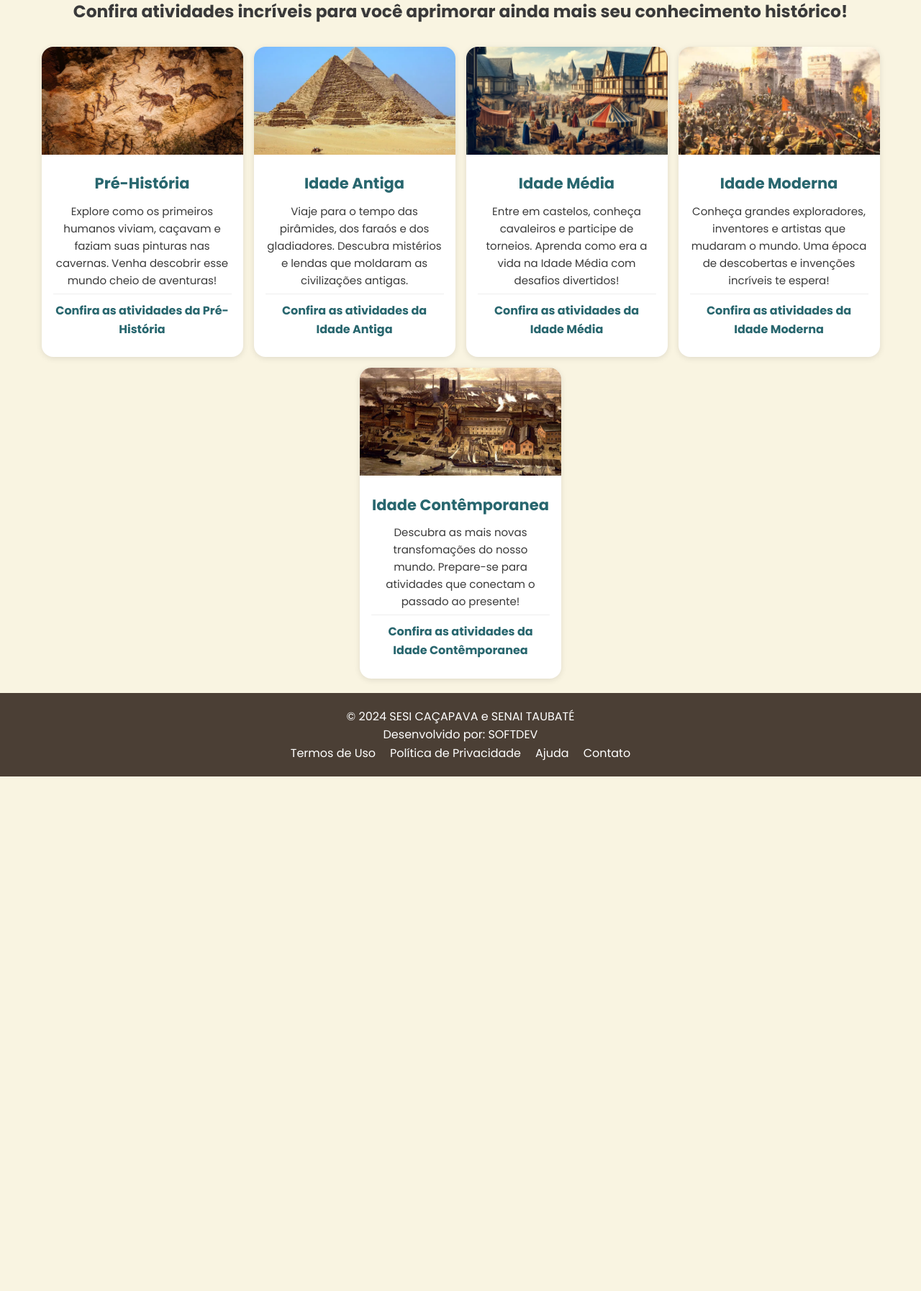
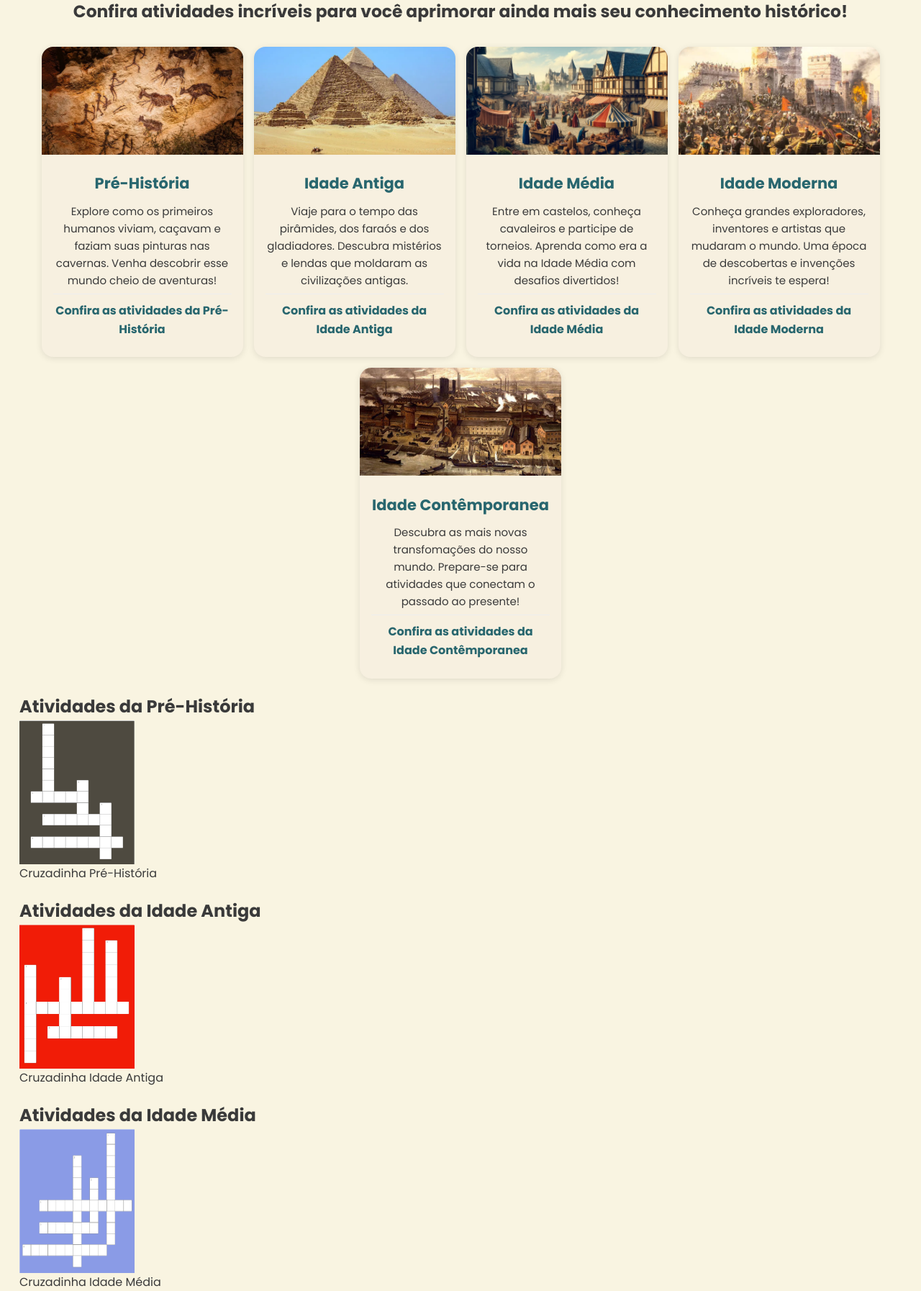
Before and after one commit to kbf0k/SENAI-HISTORIA, a PHP site: page /html/atividades.html in a window 1280 px wide. Shown: the part 225-2019 px from the top of the page at 72% size. Before the commit the page ends 1304 px from the top, so only its background shows below. Run offline with PHP 8.4, Linux system fonts and the light colour scheme.

Commit message:
avanco att

```diff
--- a/css/atividades.css
+++ b/css/atividades.css
@@ -129,8 +129,8 @@ article {
     flex: 1 1 300px;
     max-width: 280px;
     border-radius: 16px;
-    background: #fff;
-    box-shadow: 0 2px 8px rgba(0, 0, 0, 0.1);
+    background: rgb(247, 240, 224);
+    box-shadow: 0 2px 10px rgba(0, 0, 0, 0.1);
     overflow: hidden;
     transition: box-shadow 0.3s;
     display: flex;
@@ -192,13 +192,49 @@ article p {
     font-weight: bold;
     text-align: center;
     padding: 10px 0;
-    border-top: 1px solid #eee; /* Linha para separar o texto do botão */
+    border-top: 1px solid #eee;
 }
 
 .read-more:hover {
     color: #d4af37;
 }
+.atividades-pdf{
+    display: flex;
+    flex-direction: column;
+    margin-left: 27px;
+    margin-bottom: 20px;
+}
+#opcoes {
+    display: none; /* Oculta as opções inicialmente */
+    margin-top: 20px;
+}
 
+.atividades-pdf button, .atividades-pdf a {
+    padding: 10px 15px;
+    margin: 5px;
+    border: none;
+    background-color: #007BFF;
+    color: white;
+    cursor: pointer;
+    text-decoration: none;
+    border-radius: 5px;
+}
+legend{
+    align-items:center ;
+}
+.atividades-pdf button:hover, .atividades-pdf button a:hover {
+    background-color: #0056b3;
+}
+#pre-historia{
+    margin-top: 20px;
+}
+#idade-contemporanea img{
+    height: 130px;
+}
+.atividades-pdf img{
+    width: 160px;
+    height: 200px;
+}
 footer {
     background-color: #4b3f35;
     color: white;
--- a/html/atividades.html
+++ b/html/atividades.html
@@ -9,6 +9,7 @@
     <link rel="preconnect" href="https://fonts.gstatic.com" crossorigin>
     <link href="https://fonts.googleapis.com/css2?family=Poppins:wght@100;300;400;500;600;700&display=swap"
         rel="stylesheet">
+    <script src="../javascript/atividades.js"></script>
     <title>Atividades Complementares</title>
 </head>
 
@@ -54,7 +55,7 @@
                         <div class="article-body">
                             <h2>Pré-História</h2>
                             <p>Explore como os primeiros humanos viviam, caçavam e faziam suas pinturas nas cavernas. Venha descobrir esse mundo cheio de aventuras!</p>
-                            <a href="#" class="read-more"><span class="sr-only">Confira as atividades da Pré-História</span></a>
+                            <a href="#pre-historia" class="read-more"><span class="sr-only">Confira as atividades da Pré-História</span></a>
                         </div>
                     </div>
                 </article>
@@ -66,7 +67,7 @@
                         <div class="article-body">
                             <h2>Idade Antiga</h2>
                             <p>Viaje para o tempo das pirâmides, dos faraós e dos gladiadores. Descubra mistérios e lendas que moldaram as civilizações antigas.</p>
-                            <a href="#" class="read-more"><span class="sr-only">Confira as atividades da Idade Antiga</span></a>
+                            <a href="#idade-antiga" class="read-more"><span class="sr-only">Confira as atividades da Idade Antiga</span></a>
                         </div>
                     </div>
                 </article>
@@ -78,7 +79,7 @@
                         <div class="article-body">
                             <h2>Idade Média</h2>
                             <p>Entre em castelos, conheça cavaleiros e participe de torneios. Aprenda como era a vida na Idade Média com desafios divertidos!</p>
-                            <a href="#" class="read-more"><span class="sr-only">Confira as atividades da Idade Média</span></a>
+                            <a href="#idade-media" class="read-more"><span class="sr-only">Confira as atividades da Idade Média</span></a>
                         </div>
                     </div>
                 </article>
@@ -90,7 +91,7 @@
                         <div class="article-body">
                             <h2>Idade Moderna</h2>
                             <p>Conheça grandes exploradores, inventores e artistas que mudaram o mundo. Uma época de descobertas e invenções incríveis te espera!</p>
-                            <a href="#" class="read-more"><span class="sr-only">Confira as atividades da Idade Moderna</span></a>
+                            <a href="#idade-moderna" class="read-more"><span class="sr-only">Confira as atividades da Idade Moderna</span></a>
                         </div>
                     </div>
                 </article>
@@ -102,12 +103,70 @@
                         <div class="article-body">
                             <h2>Idade Contêmporanea</h2>
                             <p>Descubra as mais novas transfomações do nosso mundo. Prepare-se para atividades que conectam o passado ao presente!</p>
-                            <a href="#" class="read-more"><span class="sr-only">Confira as atividades da Idade Contêmporanea</span></a>
+                            <a href="#idade-contemporanea" class="read-more"><span class="sr-only">Confira as atividades da Idade Contêmporanea</span></a>
                         </div>
                     </div>
                 </article>
             </div>
         </section>
+            <!-- Seção da Pré-História -->
+            <section id="pre-historia" class="atividades-pdf">
+                <h2>Atividades da Pré-História</h2>
+                <img src="../img/prehistoriacuz.png" alt="Cruzadinha Pré-História" style="cursor: pointer;" onclick="mostrarOpcoes('pre-historia-options')">
+                <legend>Cruzadinha Pré-História</legend>
+                <div id="pre-historia-options" class="opcoes" style="display: none;">
+                    <h3>Escolha uma opção:</h3>
+                    <button onclick="window.open('https://interacty.me/projects/c066f4abff3a4b94')">Acessar Online</button>
+                    <button onclick="baixarPDF('../Cruzadinha - Pré-História.pdf', 'Cruzadinha - Pré-História')">Baixar PDF</button>
+                </div>
+            </section>
+
+            <!-- Seção da Idade Antiga -->
+            <section id="idade-antiga" class="atividades-pdf">
+                <h2>Atividades da Idade Antiga</h2>
+                <img src="../img/idadeantigacruz.png" alt="Cruzadinha Idade Antiga" style="cursor: pointer;" onclick="mostrarOpcoes('idade-antiga-options')">
+                <legend>Cruzadinha Idade Antiga</legend>
+                <div id="idade-antiga-options" class="opcoes" style="display: none;">
+                    <h3>Escolha uma opção:</h3>
+                    <button onclick="window.open('https://interacty.me/projects/3c4560a86c201a66')">Acessar Online</button>
+                    <button onclick="baixarPDF('../Cruzadinha - Idade Antiga.pdf', 'Cruzadinha - Idade Antiga')">Baixar PDF</button>
+                </div>
+            </section>
+
+            <!-- Seção da Idade Média -->
+            <section id="idade-media" class="atividades-pdf">
+                <h2>Atividades da Idade Média</h2>
+                <img src="../img/idademediacruz.png" alt="Cruzadinha Idade Média" style="cursor: pointer;" onclick="mostrarOpcoes('idade-media-options')">
+                <legend>Cruzadinha Idade Média</legend>
+                <div id="idade-media-options" class="opcoes" style="display: none;">
+                    <h3>Escolha uma opção:</h3>
+                    <button onclick="window.open('https://interacty.me/projects/61804cf72d599d6a')">Acessar Online</button>
+                    <button onclick="baixarPDF('../Cruzadinha - Idade Média.pdf', 'Cruzadinha - Idade Média.pdf')">Baixar PDF</button>
+                </div>
+            </section>
+            <!-- Seção da Idade Moderna -->
+            <section id="idade-moderna" class="atividades-pdf">
+                <h2>Atividades da Idade Moderna</h2>
+                <img src="../img/idademodernacruz.png" alt="Cruzadinha Idade Moderna" style="cursor: pointer;" onclick="mostrarOpcoes('idade-moderna-options')">
+                <legend>Cruzadinha Idade Moderna</legend>
+                <div id="idade-moderna-options" class="opcoes" style="display: none;">
+                    <h3>Escolha uma opção:</h3>
+                    <button onclick="window.open('https://interacty.me/projects/8827cef2cb99b65e')">Acessar Online</button>
+                    <button onclick="baixarPDF('../Cruzadinha - Idade Moderna.pdf', 'Cruzadinha - Idade Moderna.pdf')">Baixar PDF</button>
+                </div>
+            </section>
+
+            <!-- Seção da Idade Contemporânea -->
+            <section id="idade-contemporanea" class="atividades-pdf">
+                <h2>Atividades da Idade Contemporânea</h2>
+                <img src="../img/idadecontemporaneacruz.png" alt="Cruzadinha Idade Contemporânea" style="cursor: pointer;" onclick="mostrarOpcoes('idade-contemporanea-options')">
+                <legend>Cruzadinha Idade Moderna</legend>
+                <div id="idade-contemporanea-options" class="opcoes" style="display: none;">
+                    <h3>Escolha uma opção:</h3>
+                    <button onclick="window.open('https://interacty.me/projects/22ad3bea92410e8e')">Acessar Online</button>
+                    <button onclick="baixarPDF('../Cruzadinha - Idade Contemporânea.pdf', 'Cruzadinha - Idade Contemporânea.pdf')">Baixar PDF</button>
+                </div>
+            </section>
     </main>
 
     <footer>
--- /dev/null
+++ b/javascript/atividades.js
@@ -0,0 +1,13 @@
+function mostrarOpcoes(opcoesId) {
+    const opcoesDiv = document.getElementById(opcoesId);
+    opcoesDiv.style.display = opcoesDiv.style.display === 'none' ? 'block' : 'none';
+}
+
+function baixarPDF(pdfPath, fileName) {
+    const link = document.createElement('a');
+    link.href = pdfPath; // Caminho do PDF
+    link.download = fileName; // Nome do arquivo ao baixar
+    document.body.appendChild(link);
+    link.click(); // Simula o clique para iniciar o download
+    document.body.removeChild(link); // Remove o link do DOM
+}
```
Also changed, not shown: img/idadeantigacruz.png (added), img/idadecontemporaneacruz.png (added), img/idademediacruz.png (added), img/idademodernacruz.png (added), img/prehistoriacuz.png (added), 5 other files.
